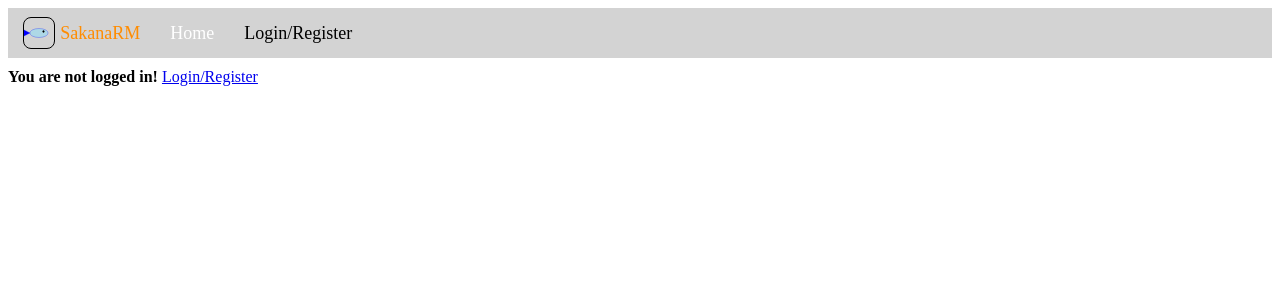
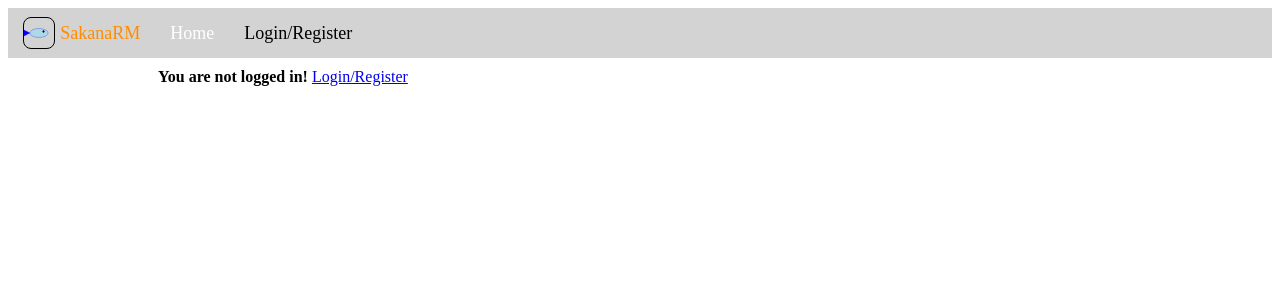
Before and after one commit to JunchengDong0421/SakanaRM, a Django app: page / in a window 1280 px wide. Shown: the top 300 px of the page. Run offline with Django 4.2, Linux system fonts and the light colour scheme.

Commit message:
Shift all page content to the right

```diff
--- a/SakanaRM/static/css/navbar.css
+++ b/SakanaRM/static/css/navbar.css
@@ -1,3 +1,7 @@
+.page-content {
+  padding: 0 150px;
+}
+
 .nav-bar {
   background-color: lightgrey;
   overflow: hidden;
--- a/SakanaRM/templates/accounts/login_register.html
+++ b/SakanaRM/templates/accounts/login_register.html
@@ -59,6 +59,9 @@
         }
         .nav-bar {
             margin-bottom: 0;
+        }
+        .page-content {
+            padding: 0;
         }
     </style>
 {% endblock %}
--- a/SakanaRM/templates/base.html
+++ b/SakanaRM/templates/base.html
@@ -40,12 +40,14 @@
         {% endif %}
     </div>
 
-    {% block content %}
-    <h2> Replace with
-        <span style="color: red">{% verbatim %} {% block content %} some content ... {% endblock %} {% endverbatim %}</span>
-        in your template!
-    </h2>
-    {% endblock %}
+    <div class="page-content">
+        {% block content %}
+            <h2> Replace with
+                <span style="color: red">{% verbatim %} {% block content %} some content ... {% endblock %}
+                    {% endverbatim %}</span> in your template!
+            </h2>
+        {% endblock %}
+    </div>
 
     <script src={% static "js/jquery-3.7.1.min.js" %}></script>
 
```
